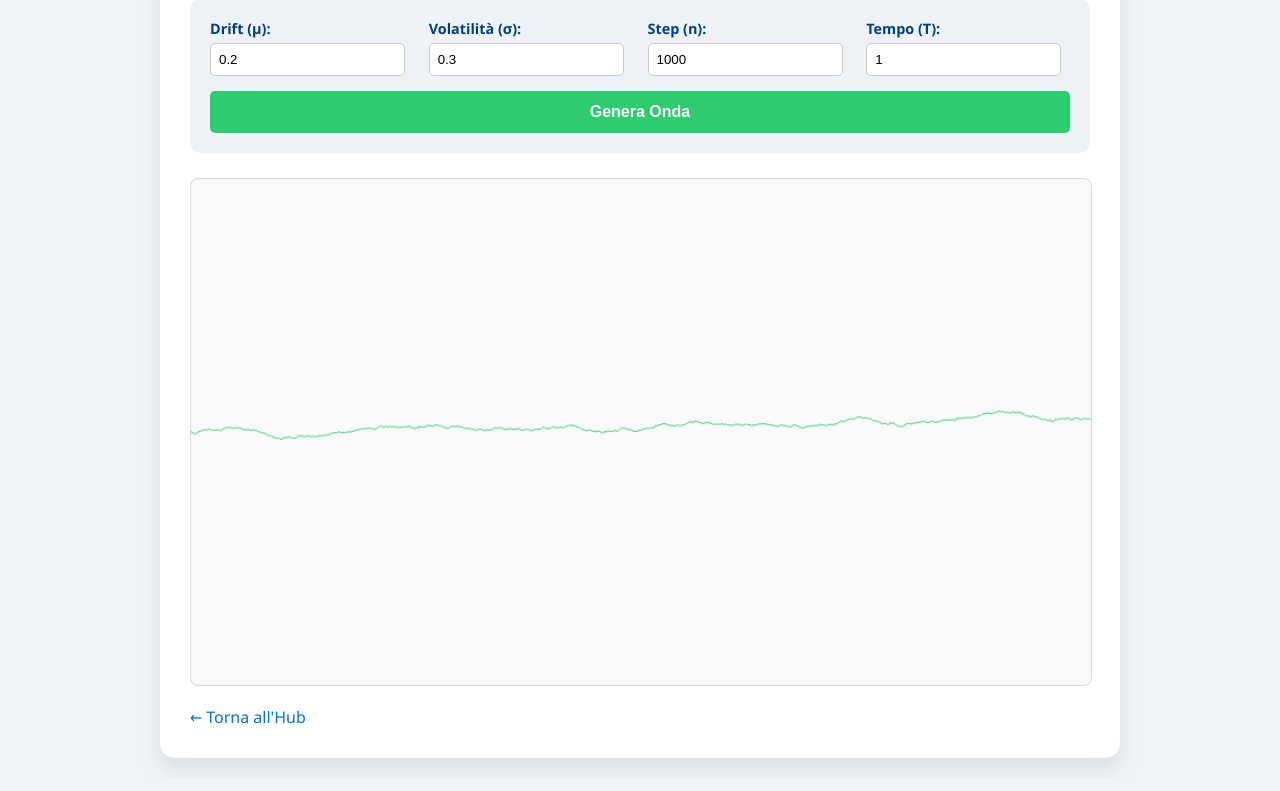
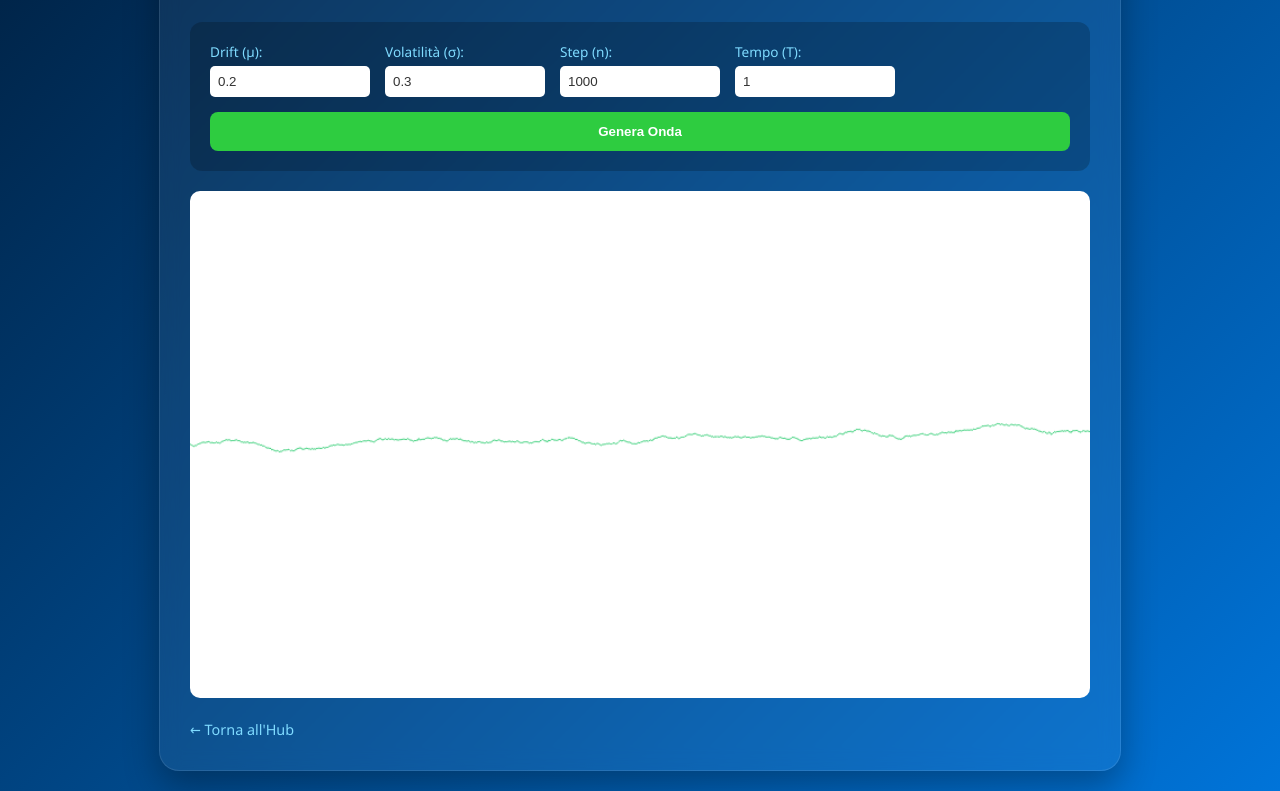
Before and after one commit to Graziella15/graziellavenditti.github.io, a plain HTML site: page settimane/settimana4.html in a window 1280 px wide. Shown: the part 156-947 px from the top of the page. Drawn offline with Linux system fonts and the light colour scheme.

Commit message:
Update settimana4.css

```diff
--- a/settimane/settimana4.css
+++ b/settimane/settimana4.css
@@ -1,107 +1,83 @@
-/* Palette Marina: #001f3f (Blu Notte), #0074D9 (Blu Mare), #2ECC71 (Verde Smeraldo) */
-
 body {
     font-family: 'Segoe UI', Tahoma, Geneva, Verdana, sans-serif;
-    background-color: #f0f4f8;
-    color: #333;
+    background: linear-gradient(135deg, #001f3f 0%, #0074D9 100%);
+    color: #fff;
     margin: 0;
     padding: 20px;
+    min-height: 100vh;
     display: flex;
-    flex-direction: column;
-    align-items: center;
+    justify-content: center;
 }
 
 .container {
     max-width: 900px;
     width: 100%;
-    background: #ffffff;
+    background: rgba(255, 255, 255, 0.05);
+    backdrop-filter: blur(10px);
     padding: 30px;
-    border-radius: 15px;
-    box-shadow: 0 10px 25px rgba(0,0,0,0.1);
-    border-top: 5px solid #0074D9; /* Dettaglio blu mare */
+    border-radius: 20px;
+    border: 1px solid rgba(255, 255, 255, 0.1);
+    box-shadow: 0 15px 35px rgba(0, 0, 0, 0.3);
 }
 
-h1 {
-    color: #001f3f;
-    margin-top: 0;
-    font-size: 1.8rem;
+h1 { color: #7FDBFF; margin-bottom: 5px; }
+p { color: #DDD; margin-bottom: 25px; }
+
+.controls {
+    display: grid;
+    grid-template-columns: repeat(auto-fit, minmax(140px, 1fr));
+    gap: 15px;
+    background: rgba(0, 0, 0, 0.2);
+    padding: 20px;
+    border-radius: 12px;
+    margin-bottom: 20px;
 }
 
-p {
-    color: #666;
-    line-height: 1.6;
+.input-group label {
+    display: block;
+    font-size: 0.85rem;
+    margin-bottom: 5px;
+    color: #7FDBFF;
 }
 
-/* Griglia controlli */
-.controls {
-    display: grid;
-    grid-template-columns: repeat(auto-fit, minmax(180px, 1fr));
-    gap: 15px;
-    background: #eef2f7;
-    padding: 20px;
-    border-radius: 10px;
-    margin-bottom: 25px;
+.input-group input {
+    width: 90%;
+    padding: 8px;
+    border-radius: 5px;
+    border: none;
+    background: #fff;
+    color: #333;
 }
 
-.controls label {
-    font-weight: bold;
-    font-size: 0.9rem;
-    display: flex;
-    flex-direction: column;
-    color: #004080;
-}
-
-.controls input {
-    margin-top: 5px;
-    padding: 8px;
-    border: 1px solid #ccc;
-    border-radius: 5px;
-    outline: none;
-}
-
-.controls input:focus {
-    border-color: #0074D9;
-}
-
-/* Bottone stile "Acqua" */
 button {
     grid-column: 1 / -1;
-    background-color: #2ECC71;
+    background: #2ECC40;
     color: white;
     border: none;
     padding: 12px;
-    border-radius: 5px;
+    border-radius: 8px;
+    font-weight: bold;
     cursor: pointer;
-    font-weight: bold;
-    font-size: 1rem;
-    transition: background 0.3s ease;
+    transition: 0.3s;
 }
 
-button:hover {
-    background-color: #27ae60;
-    box-shadow: 0 4px 10px rgba(46, 204, 113, 0.3);
+button:hover { background: #3D9970; transform: translateY(-2px); }
+
+.canvas-container {
+    background: #fff;
+    border-radius: 10px;
+    overflow: hidden;
+    margin-bottom: 20px;
 }
 
-/* Canvas del grafico */
 canvas {
     display: block;
     width: 100%;
     height: auto;
-    background: #fafafa;
-    border: 1px solid #d1d9e0;
-    border-radius: 8px;
-    margin-top: 10px;
 }
 
-/* Footer o link di ritorno */
 .back-link {
-    margin-top: 20px;
-    display: inline-block;
-    color: #0074D9;
+    color: #7FDBFF;
     text-decoration: none;
-    font-weight: 500;
+    font-size: 0.9rem;
 }
-
-.back-link:hover {
-    text-decoration: underline;
-}
```
